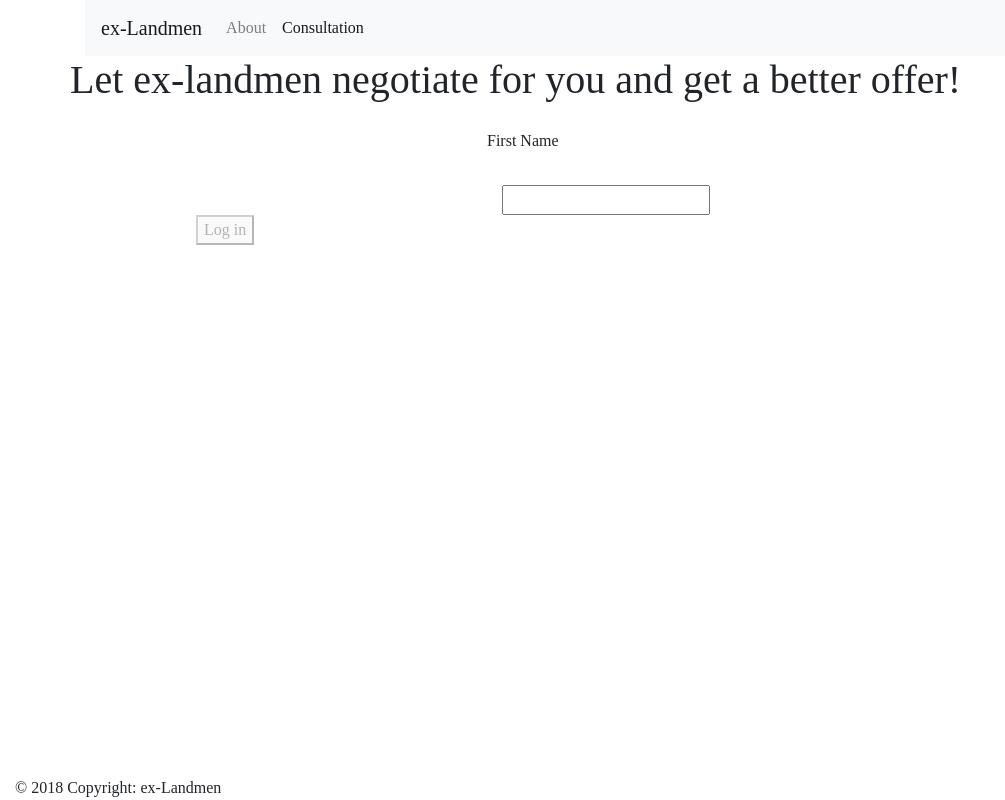
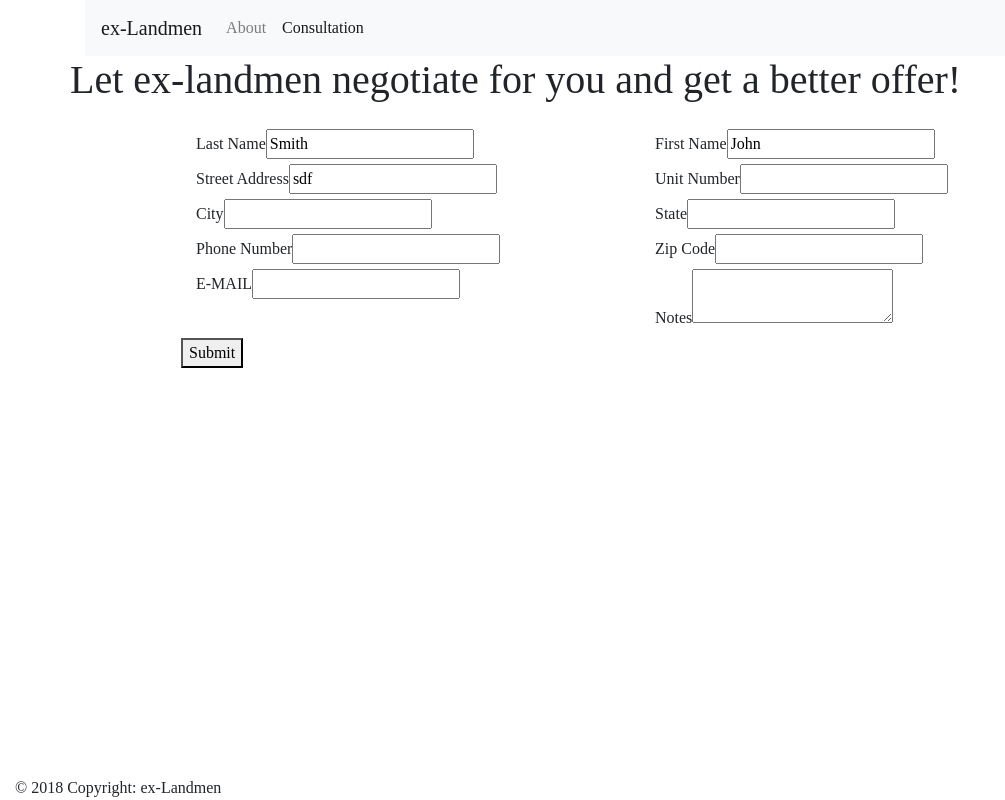
Before and after one commit to rbirchtree/landman-negotiate-front-end, a React (Create React App) app: page /consultation in a window 1280 px wide. Shown: the whole page, without its empty margins (0-1005 px from the left). Built offline with nearby package versions, Linux system fonts and the light colour scheme; a web font is replaced by a local one.

Commit message:
added form component w/o redux-form

```diff
--- a/package.json
+++ b/package.json
@@ -5,13 +5,14 @@
   "dependencies": {
     "axios": "^0.18.0",
     "d3": "^5.9.1",
+    "formik": "^1.5.1",
     "jwt-decode": "^2.2.0",
     "react": "^16.8.1",
     "react-dom": "^16.8.1",
     "react-redux": "^6.0.0",
     "react-redux-datatable": "^2.4.3",
     "react-router-dom": "^4.3.1",
-    "react-scripts": "2.1.5",
+    "react-scripts": "^2.1.8",
     "redux": "^4.0.1",
     "redux-form": "^8.1.0",
     "redux-thunk": "^2.3.0"
--- a/src/components/Consultation.js
+++ b/src/components/Consultation.js
@@ -1,53 +1,169 @@
 import React from 'react';
-import {Field, reduxForm, focus} from 'redux-form';
 import { login } from '../actions';
 import Input from './Input';
 //make login register client
-import {required, nonEmpty } from '../validators';
 
-class Consultation extends React.Component{
-	onSubmit(values){
-		return this.props.dispatch(login(values.firstName));
-		//return this.props.dispatch(consultation(v))
+
+export default class Consultation extends React.Component{
+	constructor(props){
+		super(props)
+		this.state = {firstName: 'John',
+					  lastName: 'Smith',
+					  unit: '8',
+					  streetAddress	: 'sdf',
+					  city: '',
+					  USstate: '',
+					  zipCode:'',
+					  phoneNumber: '',
+					  email: '',
+					  notes: ''
+			};
+
+/*		this.handleChange = this.handleChange.bind(this);
+		this.handleSubmit = this.handleSubmit.bind(this);*/
+	}
+
+	handleChange(event){
+		this.setState({value: event.target.value});
+	}
+
+	setfirstName(firstName){
+		this.setState({
+			firstName
+		});
+	}
+
+	setLastName(lastName){
+		this.setState({
+			lastName
+		});
+	}
+
+	setUnitNumber(unit){
+		this.setState({
+			unit
+		});
+	}
+
+	setStreetAddress(streetAddress){
+		this.setState({
+			streetAddress
+		});
+	}
+
+	setUSState(USstate){
+		this.setState({
+			USstate
+		});
+	}
+
+	setCity(city){
+		this.setState({
+			city
+		});
+	}
+
+	setPhoneNumber(phoneNumber){
+		this.setState({
+			phoneNumber
+		});
+	}
+
+	setZipCode(zipCode){
+		this.setState({
+			zipCode
+		});
+	}
+
+	setEmail(email){
+		this.setState({
+			email
+		});
+	}
+
+	setNotes(event){
+		this.setState({
+			notes : event.target.value
+		});
+	}
+
+	handleSubmit(event){
+		event.preventDefault();
+		alert(this.state.firstName);
 	}
 
 	render(){
-	let error;
-	if (this.props.error){
-		error = (
-			<div className="form-error" aria-live="polite">
-				{this.props.error}
-			</div>
-			)
-	}
-	const {handleSubmit,pristine,reset,submitting} = this.props;
-
+		console.log(this.state)
 	return (
-		<form  className='consultForm' onSubmit={handleSubmit(values =>
-			this.onSubmit(values)
-			)}>
+		<form  className='consultForm' onSubmit={(e) =>this.handleSubmit(e)}>
 		 <div className='row'>
-		 <div className='col-md-4'>
-		 </div>
-		 <div >
-		  <label>First Name</label>
-		  <div className='col-md-4'>
-		   <Field
-		    name='firstName'
-		    component={Input}
-		    type='text'
-		    placeholder='First Name'
-		    validate={[required,nonEmpty]}
+		  <div className='col-md-6'>
+		    	<Input label="Last Name" value={this.state.lastName}
+		    	onChange={value => this.setLastName(value)}
 		    />
 		  </div>
+		  <div className='col-md-6'>
+		    <Input label="First Name" value={this.state.firstName}
+		    	onChange={value => this.setFirstName(value)}
+		    />
+		   </div>
 		 </div>
+		 <div className='row'>
+		  <div className='col-md-6'>
+		    	<Input label="Street Address" value={this.state.streetAddress}
+		    	onChange={value => this.setStreetAddress(value)}
+		    />
+		  </div>
+		  <div className='col-md-6'>
+		    <Input label="Unit Number" value={this.state.UnitNumber}
+		    	onChange={value => this.setUnitNumber(value)}
+		    />
+		   </div>
 		 </div>
-		 <button disabled={this.props.pristine || this.props.submitting}>
-		 	Log in
-		 </button>
+		 <div className='row'>
+		  <div className='col-md-6'>
+		    	<Input label="City" value={this.state.city}
+		    	onChange={value => this.setCity(value)}
+		    />
+		  </div>
+		  <div className='col-md-6'>
+		    <Input label="State" value={this.state.USstate}
+		    	onChange={value => this.setUSState(value)}
+		    />
+		   </div>
+		 </div>
+		 <div className='row'>
+		  <div className='col-md-6'>
+		    	<Input label="Phone Number" value={this.state.phoneNumber}
+		    	onChange={value => this.setPhoneNumber(value)}
+		    />
+		  </div>
+		  <div className='col-md-6'>
+		    <Input label="Zip Code" value={this.state.zipCode}
+		    	onChange={value => this.setZipCode(value)}
+		    />
+		   </div>
+		 </div>
+		 <div className='row'>
+		  <div className='col-md-6'>
+		    	<Input label="E-MAIL" value={this.state.email}
+		    	onChange={value => this.setEmail(value)}
+		    />
+		  </div>
+		  <div className='col-md-6'>
+		  	<label>Notes</label>
+		  	<textarea
+		  		value={this.state.value}
+		    	onChange={value => this.setNotes(value)}
+		    	/>
+		   </div>
+		 </div>
+		 <div className='row'>
+		  <button >
+		 	Submit
+		  </button>
+		 </div>
 		</form>
 		)
 	}
 }
-
-export default reduxForm({form: 'consultation'})(Consultation);
--- a/src/components/Input.js
+++ b/src/components/Input.js
@@ -1,39 +1,11 @@
 import React from 'react';
 
-export default class Input extends React.Component {
-    componentDidUpdate(prevProps) {
-        if (!prevProps.meta.active && this.props.meta.active) {
-            this.input.focus();
-        }
-    }
-
-    render() {
-        let error;
-        if (this.props.meta.touched && this.props.meta.error) {
-            error = <div className="form-error">{this.props.meta.error}</div>;
-        }
-
-        let warning;
-        if (this.props.meta.touched && this.props.meta.warning) {
-            warning = (
-                <div className="form-warning">{this.props.meta.warning}</div>
-            );
-        }
-
-        return (
-            <div className="form-input">
-                <label htmlFor={this.props.input.name}>
-                    {this.props.label}
-                    {error}
-                    {warning}
-                </label>
-                <input
-                    {...this.props.input}
-                    id={this.props.input.name}
-                    type={this.props.type}
-                    ref={input => (this.input = input)}
-                />
-            </div>
-        );
-    }
+export default function Input(props) {
+    return (
+        <div>
+            <label htmlFor={props.id}>{props.label}</label>
+            <input type="text" id={props.id} min={props.min} max={props.max}
+                onChange={e => props.onChange(e.target.value)} value={props.value} />
+        </div>
+    );
 }
```
Also changed, not shown: 1 other file (tests, documents, lock files or other folders).
